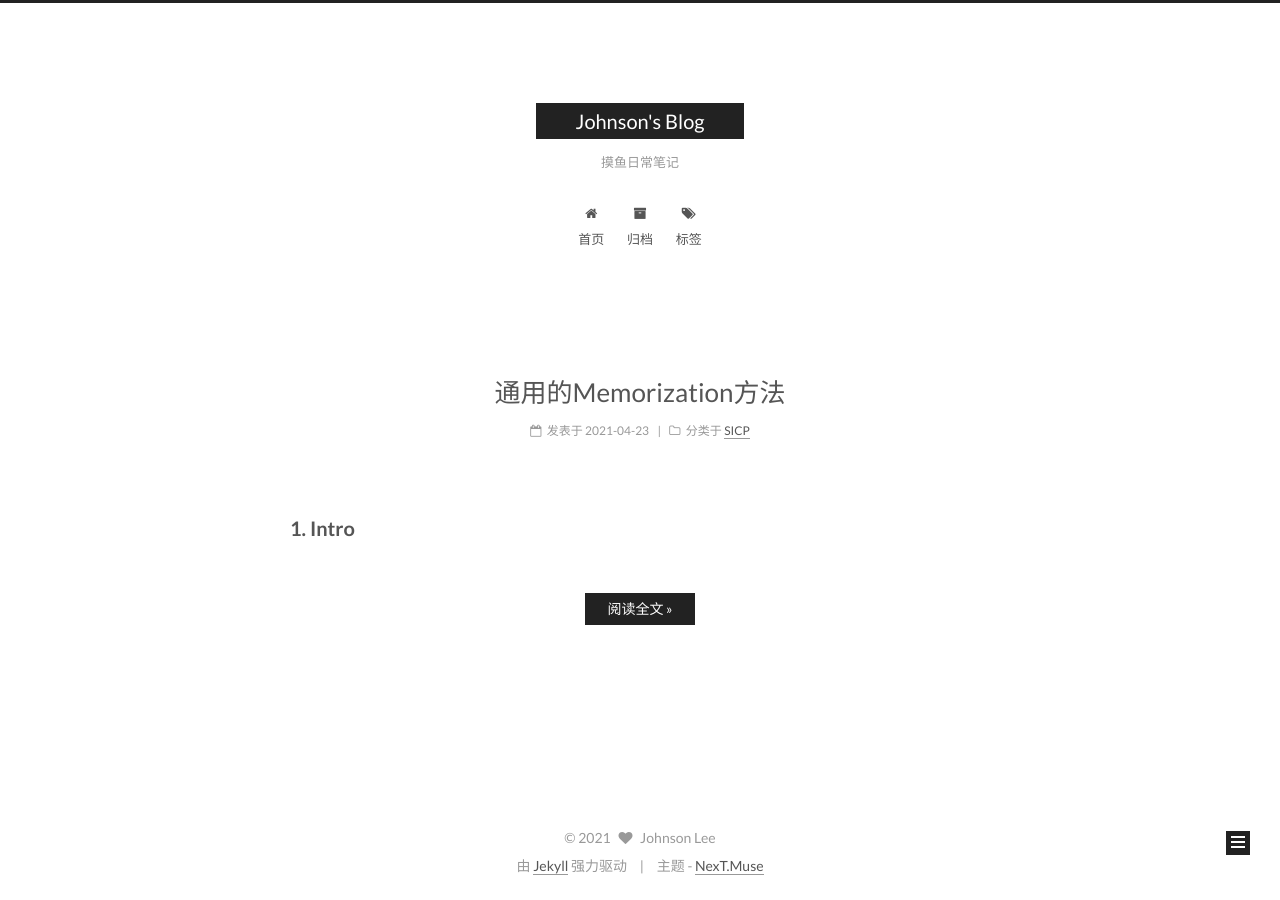
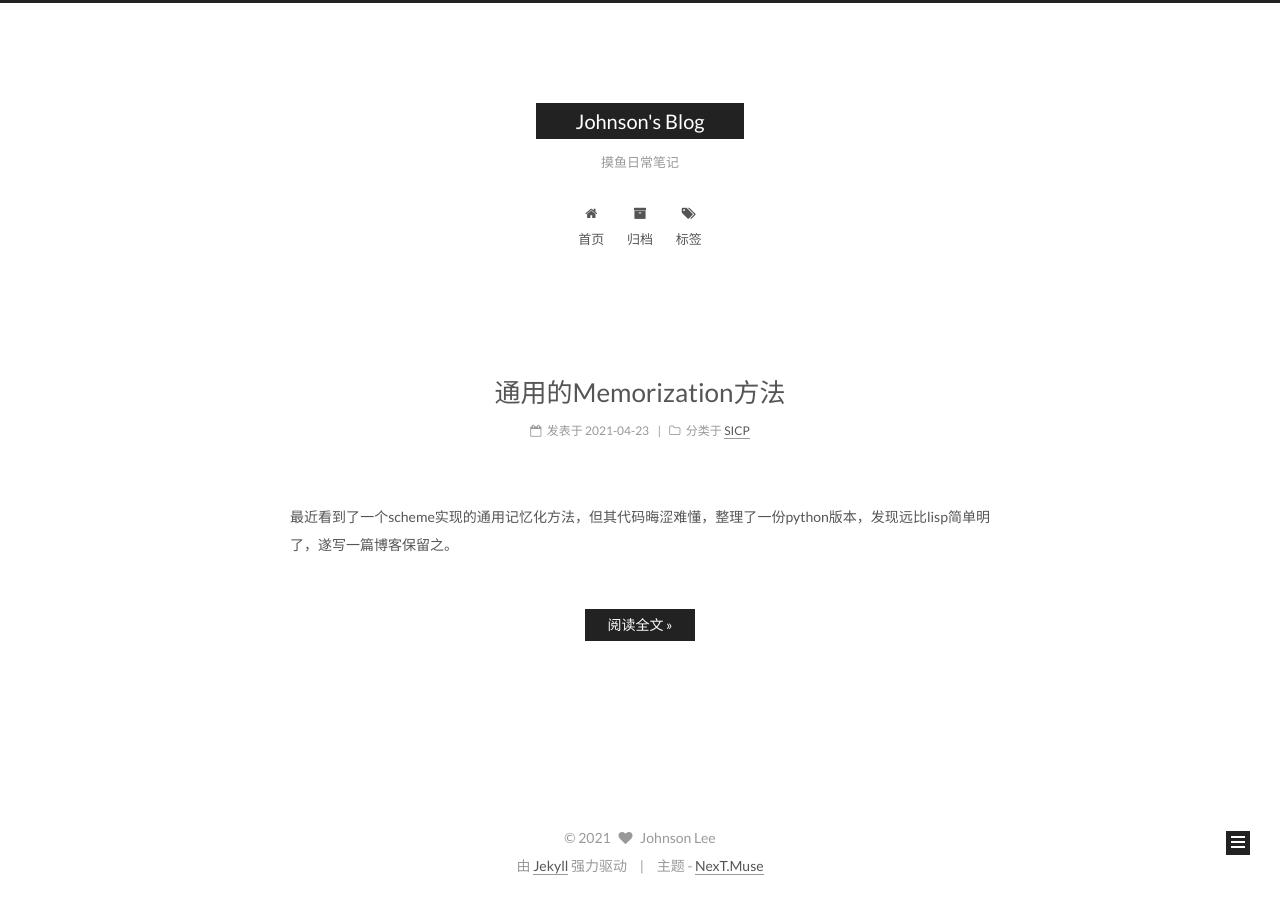
Before and after one commit to JohnsonLee-debug/johnsonlee-debug.github.io, a Jekyll site: the page built from index.html, in a window 1280 px wide. Built offline with Jekyll 4.4.1, drawn with Linux system fonts in a browser that asks for light colours; the list of posts is cut into pages by our own code; some of the changed lines change nothing that is shown.

Commit message:
Finish the memorize post.

````diff
--- a/_posts/2021-04-23-memorize.md
+++ b/_posts/2021-04-23-memorize.md
@@ -8,13 +8,17 @@ tags:
 - lisp
 ---
 
+
+
+最近看到了一个scheme实现的通用记忆化方法，但其代码晦涩难懂，整理了一份python版本，发现远比lisp简单明了，遂写一篇博客保留之。
+
+<!--more-->
+
 ## 1. Intro
 
 *记忆法*(Memorization)，或称*表格法*(tabulation)是一种常用的缓存技术，采用这种技术的函数将前面已经算出的一些值记录在一个局部的字典里，这种手段能够大大加快一些函数的效率。采用记忆法的过程维护着一个字典，其中保存着前面已经做过的调用求出的值，以产生这些值的对应参数作为Key。当这种过程被调用时，它首先检查有关的字典，看看相应的值是否已经在那里，如果找到了，就直接返回这个值; 否则就以正常的方式计算出相应的值，并将这个值保存到表格里。
 
 举一个经典的例子:
-
-<!--more-->
 
 ```python
 memo = {0: 0, 1: 1}
@@ -81,7 +85,8 @@ def memorize(f):
 		return memo[n]
 	return inner
 
-fib_memo_lambda = memorize(lambda x: 0 if x == 0 else 1 if x == 1 else fib_memo(x - 1) + fib_memo(x - 2))
+fib_memo_lambda = memorize(lambda x: 0 if x == 0 else 1 if x == 1 else
+                           fib_memo_lambda(x - 1)+fib_memo_lambda(x - 2))
 ## fib_memo_lambda(30) time elapsed: 9.787600000010777e-05
 
 def fib(n):
@@ -131,6 +136,12 @@ def fib_memo_decorator(n):
 
 （以下内容可能有误，有大佬发现烦请指出)
 
+先画出memorize求值的环境模型。
+
+![](https://raw.githubusercontent.com/JohnsonLee-debug/tuchuang/main/memorize_2.png)
+
+要区分`fib_memo_lambda`，`decorator`和`fib_memo = memorize(fib)`,只需要将实际参数应用于上面这个环境模型中即可。
+
 ### 3.1 fib_memo_lambda的求值过程
 
 ```python
@@ -142,5 +153,67 @@ def memorize(f):
 		return memo[n]
 	return inner
 
-fib_memo_lambda = memorize(lambda x: 0 if x == 0 else 1 if x == 1 else fib_memo(x - 1) + fib_memo(x - 2))
+fib_memo_lambda = memorize(lambda x: 0 if x == 0 else 1 if x == 1 else
+                           fib_memo_lambda(x - 1) + fib_memo_lambda(x - 2))
 ```
+
+fib_memo_lambda绑定的环境如下图所示:
+
+![](https://raw.githubusercontent.com/JohnsonLee-debug/tuchuang/main/fib_memo_lambda.png)
+
+从这里可以看出`fib_memo_lambda`绑定环境中的`f`其实是一个`unnamed lambda`,该`unnamed lambda`运算时会去递归的调用有记忆的`fib_memo_lambda`，该递归调用开销不大，因为我递归调用的是带记忆的过程。
+
+### 3.2 fib_memo_lambda = memorize(fib)无效的原因
+
+先上图，`fib_memo_lambda=memorize(fib)`的环境模型如下。
+
+![](https://raw.githubusercontent.com/JohnsonLee-debug/tuchuang/main/fib_memo_lambda_fake.png)
+
+可以看到`memorize(fib)`这里的`unnamed lambda`递归调用的其实是不带记忆的过程`fib`,那么`memorize(fib)`每次计算一个不在`memo`中的值的时候，就会进入到无记忆的`fib`当中去求值，其速度自然也就慢了。
+
+### 3.3 fib_memo_decorator有效的原因
+
+先看装饰器的定义：
+
+> 装饰器语法只是一种语法糖，以下两个函数定义在语义上完全等价:
+>
+> ```python
+> def f(...):
+>     ...
+> f = staticmethod(f)
+>
+> @staticmethod
+> def f(...):
+>     ...
+> ```
+>
+> [PEP对decorator的解释](https://docs.python.org/zh-cn/3/glossary.html#term-decorator)
+
+也就是说,以下两个语句完全等价
+
+```python
+@memorize
+def fib_memo_decorator(n):
+
+fib_memo_decorator = memorize(fib_memo_decorator)
+```
+
+这个过程中`fib_memo_decorator`发生了重新绑定。
+
+`fib_memo_decorator`在加装饰器前的样子：
+
+![](https://raw.githubusercontent.com/JohnsonLee-debug/tuchuang/main/fib_memo_decorator_before.png)
+
+容易看出就是个普通的递归过程。
+
+执行`fib_memo_decorator=memorize(fib_memo_decorator)`:
+
+![](https://raw.githubusercontent.com/JohnsonLee-debug/tuchuang/main/fib_memo_decorator_after.png)
+
+虚线为`fib_memo_decorator`发生的第二次绑定。
+
+可以看出发生二次绑定后，`inner`内的`f`递归调用的也是带记忆的过程了。
+
+## 4. 总结
+
+懒得总结了，应该讲的很清楚了_(´ཀ`」 ∠)_。
````
